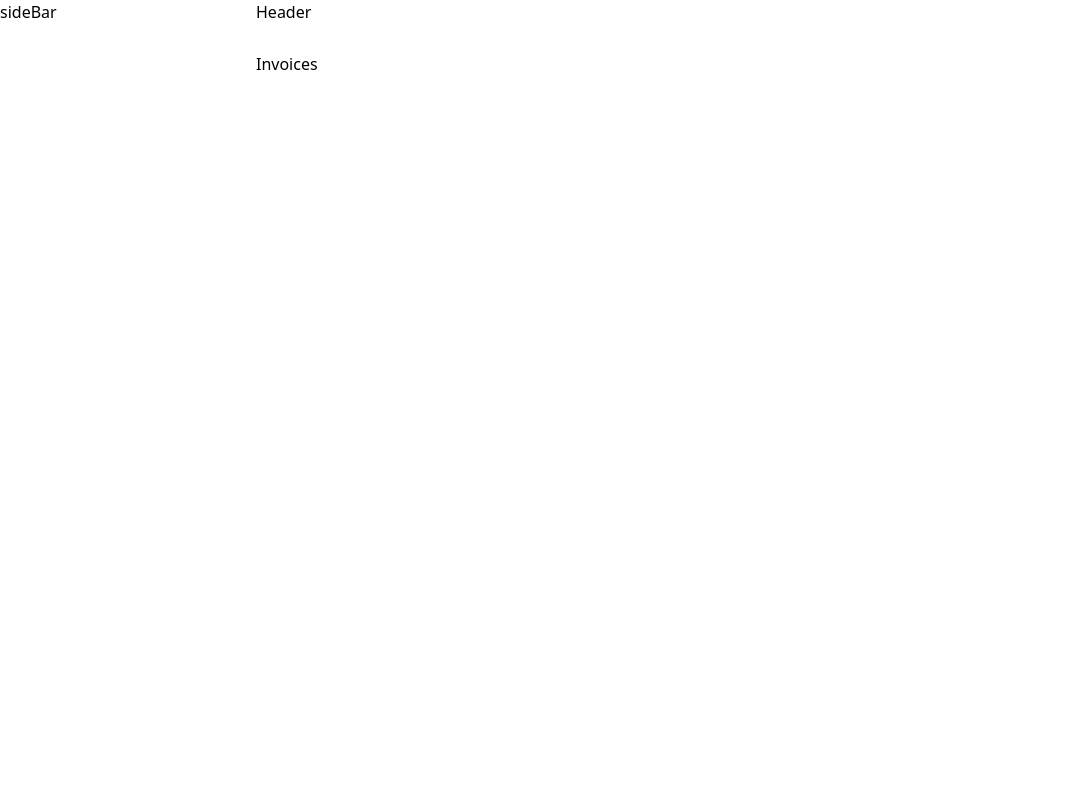
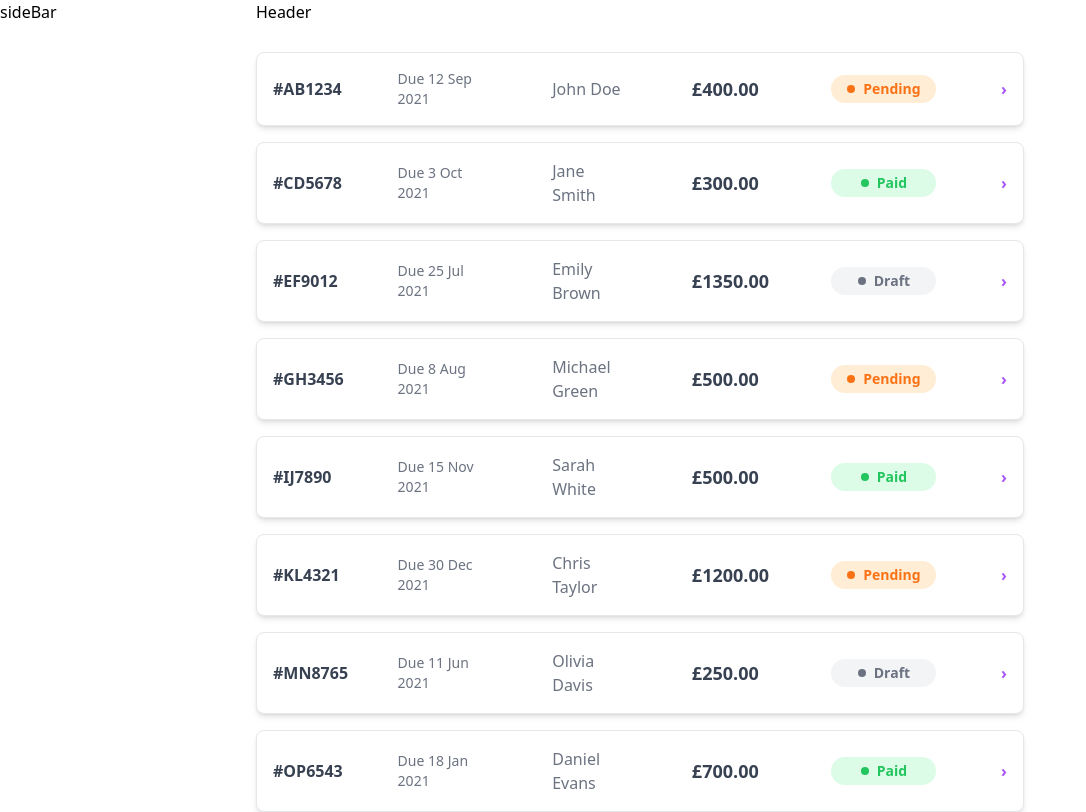
Before and after one commit to LevanMachitadze/fullProject, a React (Vite) app: page / in a window 1280 px wide. Shown: the whole page, without its empty margins (0-1086 px from the left). Built offline with nearby package versions, Linux system fonts and the light colour scheme.

Commit message:
feat/main-content
creating main content.

```diff
--- a/local.json
+++ b/local.json
@@ -1,5 +1,6 @@
 [
   {
+    "id": "AB1234",
     "from-street": "12 Baker Street",
     "from-city": "Manchester",
     "from-post-code": "M1 1AA",
@@ -21,6 +22,7 @@
     "status": "Pending"
   },
   {
+    "id": "CD5678",
     "from-street": "45 High Street",
     "from-city": "Birmingham",
     "from-post-code": "B1 2JT",
@@ -42,6 +44,7 @@
     "status": "Paid"
   },
   {
+    "id": "EF9012",
     "from-street": "33 Queen's Road",
     "from-city": "Liverpool",
     "from-post-code": "L3 5QQ",
@@ -63,6 +66,7 @@
     "status": "Draft"
   },
   {
+    "id": "GH3456",
     "from-street": "21 Abbey Lane",
     "from-city": "Glasgow",
     "from-post-code": "G1 2YY",
@@ -84,6 +88,7 @@
     "status": "Pending"
   },
   {
+    "id": "IJ7890",
     "from-street": "66 Victoria Road",
     "from-city": "Cardiff",
     "from-post-code": "CF1 4DR",
@@ -105,6 +110,7 @@
     "status": "Paid"
   },
   {
+    "id": "KL4321",
     "from-street": "88 King Street",
     "from-city": "Newcastle",
     "from-post-code": "NE1 1NE",
@@ -126,6 +132,7 @@
     "status": "Pending"
   },
   {
+    "id": "MN8765",
     "from-street": "14 Market Street",
     "from-city": "Belfast",
     "from-post-code": "BT1 4DB",
@@ -147,6 +154,7 @@
     "status": "Draft"
   },
   {
+    "id": "OP6543",
     "from-street": "5 Castle Road",
     "from-city": "Bath",
     "from-post-code": "BA1 3AA",
--- a/src/component/Invoices.jsx
+++ b/src/component/Invoices.jsx
@@ -1,7 +1,77 @@
-import React from 'react';
+import React, { useState, useEffect } from 'react';
+import content from '../../local.json';
 
 const Invoices = () => {
-  return <div>Invoices</div>;
+  const [invoces, setInvoces] = useState([]);
+  const [loading, setLoading] = useState(true);
+
+  useEffect(() => {
+    setTimeout(() => {
+      setInvoces(content);
+      setLoading(false);
+    }, 1000);
+  }, []);
+
+  const getStatusClasses = (status) => {
+    if (status.toLowerCase() === 'paid') return 'bg-green-100 text-green-500';
+    if (status.toLowerCase() === 'pending')
+      return 'bg-orange-100 text-orange-500';
+    if (status.toLowerCase() === 'draft') return 'bg-gray-100 text-gray-500';
+    return '';
+  };
+
+  const getDotColor = (status) => {
+    if (status.toLowerCase() === 'paid') return 'bg-green-500';
+    if (status.toLowerCase() === 'pending') return 'bg-orange-500';
+    if (status.toLowerCase() === 'draft') return 'bg-gray-500';
+    return '';
+  };
+
+  return (
+    <>
+      {loading ? (
+        <div className='text-center py-4'>Loading...</div>
+      ) : (
+        <div className='space-y-4'>
+          {invoces.map((invoce, index) => (
+            <div
+              key={index}
+              className='p-4 border rounded-lg shadow-md flex items-center justify-between bg-white'
+            >
+              <div className='font-bold w-[60px] text-gray-700'>
+                #{invoce.id}
+              </div>
+
+              <div className='w-[90px] text-gray-500 text-sm'>
+                Due {invoce.date} {invoce.month} {invoce.year}
+              </div>
+
+              <div className='w-[75px] text-gray-500'>{invoce.name}</div>
+
+              <div className='w-[75px] font-bold text-lg text-gray-700'>
+                £{(invoce.quantity * invoce.price).toFixed(2)}
+              </div>
+
+              <div
+                className={`flex items-center justify-center gap-2 px-3 py-1 rounded-full w-[105px] text-sm font-semibold ${getStatusClasses(
+                  invoce.status
+                )}`}
+              >
+                <div
+                  className={`w-2 h-2 rounded-full ${getDotColor(
+                    invoce.status
+                  )}`}
+                ></div>
+                {invoce.status}
+              </div>
+
+              <div className='text-purple-500 font-bold'>›</div>
+            </div>
+          ))}
+        </div>
+      )}
+    </>
+  );
 };
 
 export default Invoices;
```
